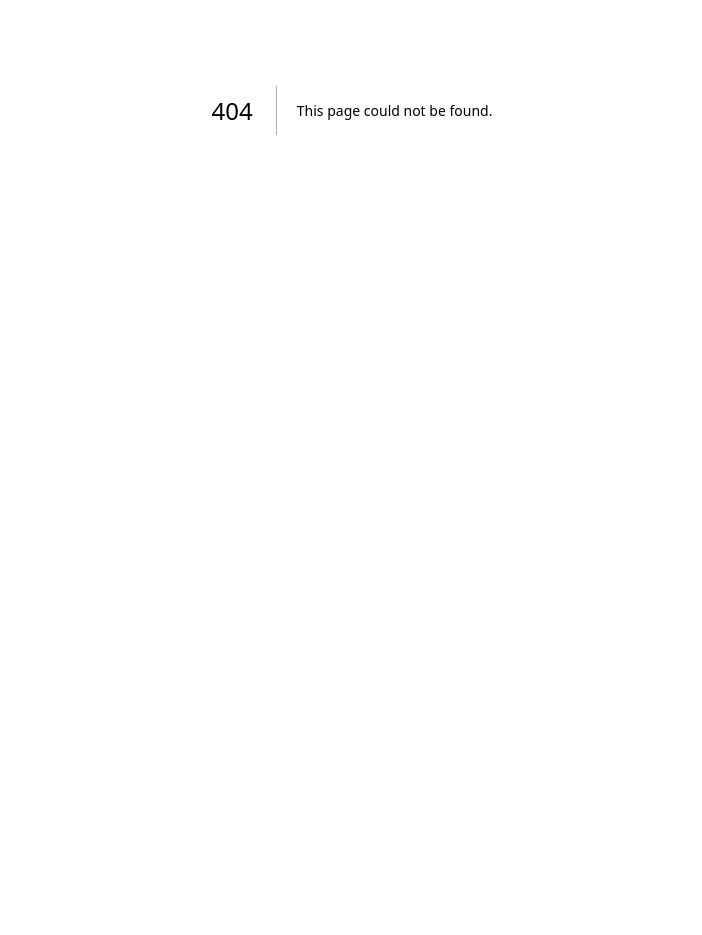
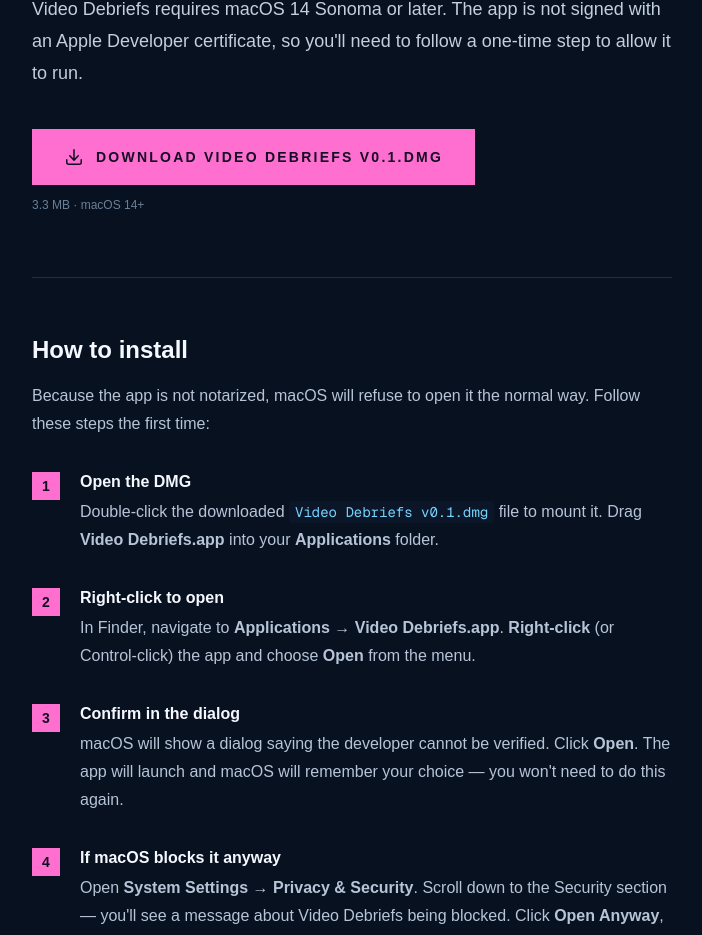
Before and after one commit to 2Prutsers/2prutsers.com, a Next.js app: page /video-debriefs/downloads in a window 1280 px wide. Before the commit this address had no page. Shown: the part 290-1225 px from the top of the page, without its empty margins (288-990 px from the left). Before the commit the page ends 800 px from the top, so only its background shows below. Built offline with nearby package versions, Linux system fonts and the light colour scheme.

Commit message:
add download page and v0.1

```diff
--- /dev/null
+++ b/app/video-debriefs/downloads/page.tsx
@@ -0,0 +1,167 @@
+import type { Metadata } from "next";
+import Link from "next/link";
+
+export const metadata: Metadata = {
+  title: "Download Video Debriefs",
+  description:
+    "Download Video Debriefs for macOS — a native app for GUE dive instructors to run video debriefs from GoPro footage.",
+};
+
+const version = "0.1";
+const dmgFilename = `Video Debriefs v${version}.dmg`;
+const dmgUrl = `/video-debriefs/downloads/${encodeURIComponent(dmgFilename)}`;
+
+export default function DownloadsPage() {
+  return (
+    <main className="min-h-dvh bg-[#07111f] text-white">
+      <div className="mx-auto max-w-3xl px-6 py-16 sm:px-10 sm:py-24 lg:px-16">
+        <Link
+          href="/video-debriefs"
+          className="mb-12 inline-flex text-sm font-semibold uppercase tracking-[0.22em] text-[#9fb4d1] transition hover:text-white"
+        >
+          ← Video Debriefs
+        </Link>
+
+        <p className="mb-4 text-sm font-semibold uppercase tracking-[0.24em] text-[#74d3ff]">
+          macOS · v{version}
+        </p>
+        <h1 className="text-5xl font-black leading-[0.95] tracking-normal text-[#f6f8ff] sm:text-6xl">
+          Download
+        </h1>
+        <p className="mt-6 text-lg leading-8 text-[#c3cede]">
+          Video Debriefs requires macOS 14 Sonoma or later. The app is not
+          signed with an Apple Developer certificate, so you&apos;ll need to
+          follow a one-time step to allow it to run.
+        </p>
+
+        <div className="mt-10">
+          <a
+            href={dmgUrl}
+            download
+            className="inline-flex h-14 items-center gap-3 bg-[#ff6fcf] px-8 text-sm font-bold uppercase tracking-[0.16em] text-[#130c24] transition hover:bg-[#ff9dde]"
+          >
+            <svg
+              xmlns="http://www.w3.org/2000/svg"
+              viewBox="0 0 20 20"
+              fill="currentColor"
+              className="h-5 w-5 shrink-0"
+              aria-hidden="true"
+            >
+              <path d="M10.75 2.75a.75.75 0 0 0-1.5 0v8.614L6.295 8.235a.75.75 0 1 0-1.09 1.03l4.25 4.5a.75.75 0 0 0 1.09 0l4.25-4.5a.75.75 0 0 0-1.09-1.03l-2.955 3.129V2.75Z" />
+              <path d="M3.5 12.75a.75.75 0 0 0-1.5 0v2.5A2.75 2.75 0 0 0 4.75 18h10.5A2.75 2.75 0 0 0 18 15.25v-2.5a.75.75 0 0 0-1.5 0v2.5c0 .69-.56 1.25-1.25 1.25H4.75c-.69 0-1.25-.56-1.25-1.25v-2.5Z" />
+            </svg>
+            Download {dmgFilename}
+          </a>
+          <p className="mt-3 text-xs text-[#6b7f97]">3.3 MB · macOS 14+</p>
+        </div>
+
+        <div className="mt-16 border-t border-[#1c314f] pt-14">
+          <h2 className="text-2xl font-black text-[#f6f8ff]">
+            How to install
+          </h2>
+          <p className="mt-4 leading-7 text-[#b7c4d7]">
+            Because the app is not notarized, macOS will refuse to open it the
+            normal way. Follow these steps the first time:
+          </p>
+
+          <ol className="mt-8 space-y-8">
+            <li className="flex gap-5">
+              <span className="mt-0.5 flex h-7 w-7 shrink-0 items-center justify-center bg-[#ff6fcf] text-sm font-black text-[#130c24]">
+                1
+              </span>
+              <div>
+                <p className="font-bold text-[#f6f8ff]">Open the DMG</p>
+                <p className="mt-1 leading-7 text-[#b7c4d7]">
+                  Double-click the downloaded <code className="rounded bg-[#0b1728] px-1.5 py-0.5 font-mono text-sm text-[#74d3ff]">{dmgFilename}</code> file to mount it. Drag{" "}
+                  <strong>Video Debriefs.app</strong> into your{" "}
+                  <strong>Applications</strong> folder.
+                </p>
+              </div>
+            </li>
+
+            <li className="flex gap-5">
+              <span className="mt-0.5 flex h-7 w-7 shrink-0 items-center justify-center bg-[#ff6fcf] text-sm font-black text-[#130c24]">
+                2
+              </span>
+              <div>
+                <p className="font-bold text-[#f6f8ff]">Right-click to open</p>
+                <p className="mt-1 leading-7 text-[#b7c4d7]">
+                  In Finder, navigate to{" "}
+                  <strong>Applications → Video Debriefs.app</strong>.{" "}
+                  <strong>Right-click</strong> (or Control-click) the app and
+                  choose <strong>Open</strong> from the menu.
+                </p>
+              </div>
+            </li>
+
+            <li className="flex gap-5">
+              <span className="mt-0.5 flex h-7 w-7 shrink-0 items-center justify-center bg-[#ff6fcf] text-sm font-black text-[#130c24]">
+                3
+              </span>
+              <div>
+                <p className="font-bold text-[#f6f8ff]">
+                  Confirm in the dialog
+                </p>
+                <p className="mt-1 leading-7 text-[#b7c4d7]">
+                  macOS will show a dialog saying the developer cannot be
+                  verified. Click <strong>Open</strong>. The app will launch and
+                  macOS will remember your choice — you won&apos;t need to do
+                  this again.
+                </p>
+              </div>
+            </li>
+
+            <li className="flex gap-5">
+              <span className="mt-0.5 flex h-7 w-7 shrink-0 items-center justify-center bg-[#ff6fcf] text-sm font-black text-[#130c24]">
+                4
+              </span>
+              <div>
+                <p className="font-bold text-[#f6f8ff]">
+                  If macOS blocks it anyway
+                </p>
+                <p className="mt-1 leading-7 text-[#b7c4d7]">
+                  Open <strong>System Settings → Privacy &amp; Security</strong>.
+                  Scroll down to the Security section — you&apos;ll see a message
+                  about Video Debriefs being blocked. Click{" "}
+                  <strong>Open Anyway</strong>, then authenticate with your
+                  password or Touch ID.
+                </p>
+              </div>
+            </li>
+          </ol>
+        </div>
+
+        <div className="mt-16 border-t border-[#1c314f] pt-14">
+          <h2 className="text-2xl font-black text-[#f6f8ff]">Updates</h2>
+          <p className="mt-4 leading-7 text-[#b7c4d7]">
+            New releases are published here. The current version is{" "}
+            <strong className="text-white">v{version}</strong>. When a new
+            version is available, re-download from this page and drag the new
+            app into Applications, replacing the old one.
+          </p>
+          <p className="mt-4 font-mono text-xs text-[#6b7f97]">
+            Update metadata:{" "}
+            <a
+              href="/video-debriefs/downloads/latest.json"
+              className="underline transition hover:text-[#9fb4d1]"
+            >
+              /video-debriefs/downloads/latest.json
+            </a>
+          </p>
+        </div>
+
+        <div className="mt-16 border-t border-[#1c314f] pt-14">
+          <p className="text-sm leading-7 text-[#6b7f97]">
+            Questions or issues?{" "}
+            <a
+              href="mailto:video-debriefs@2prutsers.com"
+              className="text-[#9fb4d1] underline transition hover:text-white"
+            >
+              video-debriefs@2prutsers.com
+            </a>
+          </p>
+        </div>
+      </div>
+    </main>
+  );
+}
--- a/app/video-debriefs/page.tsx
+++ b/app/video-debriefs/page.tsx
@@ -92,17 +92,17 @@
             controls.
           </p>
           <div className="mt-10 flex flex-col gap-3 sm:flex-row">
+            <Link
+              href="/video-debriefs/downloads"
+              className="inline-flex h-12 items-center justify-center bg-[#ff6fcf] px-6 text-sm font-bold uppercase tracking-[0.16em] text-[#130c24] transition hover:bg-[#ff9dde]"
+            >
+              Download for macOS
+            </Link>
             <a
               href="mailto:video-debriefs@2prutsers.com"
-              className="inline-flex h-12 items-center justify-center bg-[#ff6fcf] px-6 text-sm font-bold uppercase tracking-[0.16em] text-[#130c24] transition hover:bg-[#ff9dde]"
+              className="inline-flex h-12 items-center justify-center border border-[#375273] px-6 text-sm font-bold uppercase tracking-[0.16em] text-[#d9e7ff] transition hover:border-[#74d3ff] hover:text-white"
             >
               Request access
-            </a>
-            <a
-              href="#media-needed"
-              className="inline-flex h-12 items-center justify-center border border-[#375273] px-6 text-sm font-bold uppercase tracking-[0.16em] text-[#d9e7ff] transition hover:border-[#74d3ff] hover:text-white"
-            >
-              Media placeholders
             </a>
           </div>
         </div>
--- /dev/null
+++ b/public/video-debriefs/downloads/latest.json
@@ -0,0 +1,8 @@
+{
+  "version": "0.1",
+  "build": "v0.1",
+  "releaseDate": "2026-07-03",
+  "url": "https://2prutsers.com/video-debriefs/downloads/Video%20Debriefs%20v0.1.dmg",
+  "minimumSystemVersion": "14.0",
+  "releaseNotes": "Initial release."
+}
```
Also changed, not shown: 1 other file (tests, documents, lock files or other folders).
